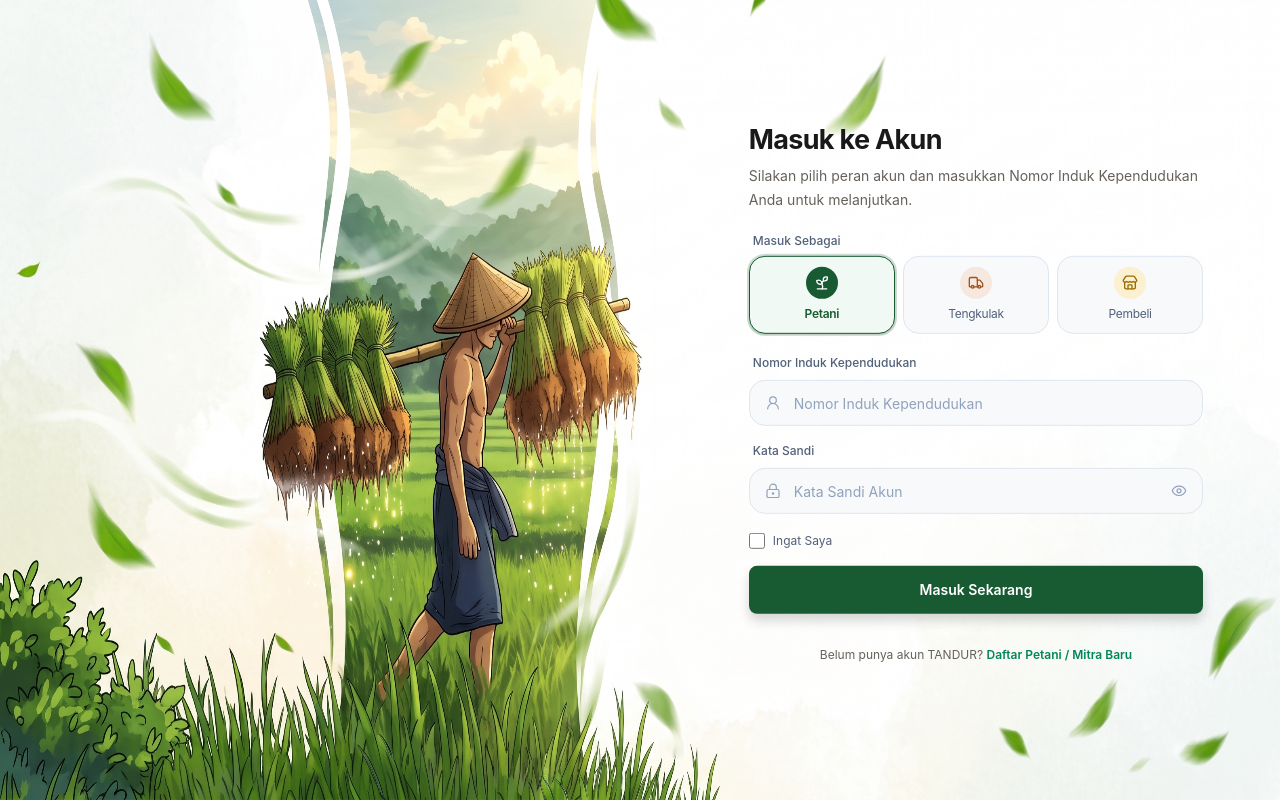
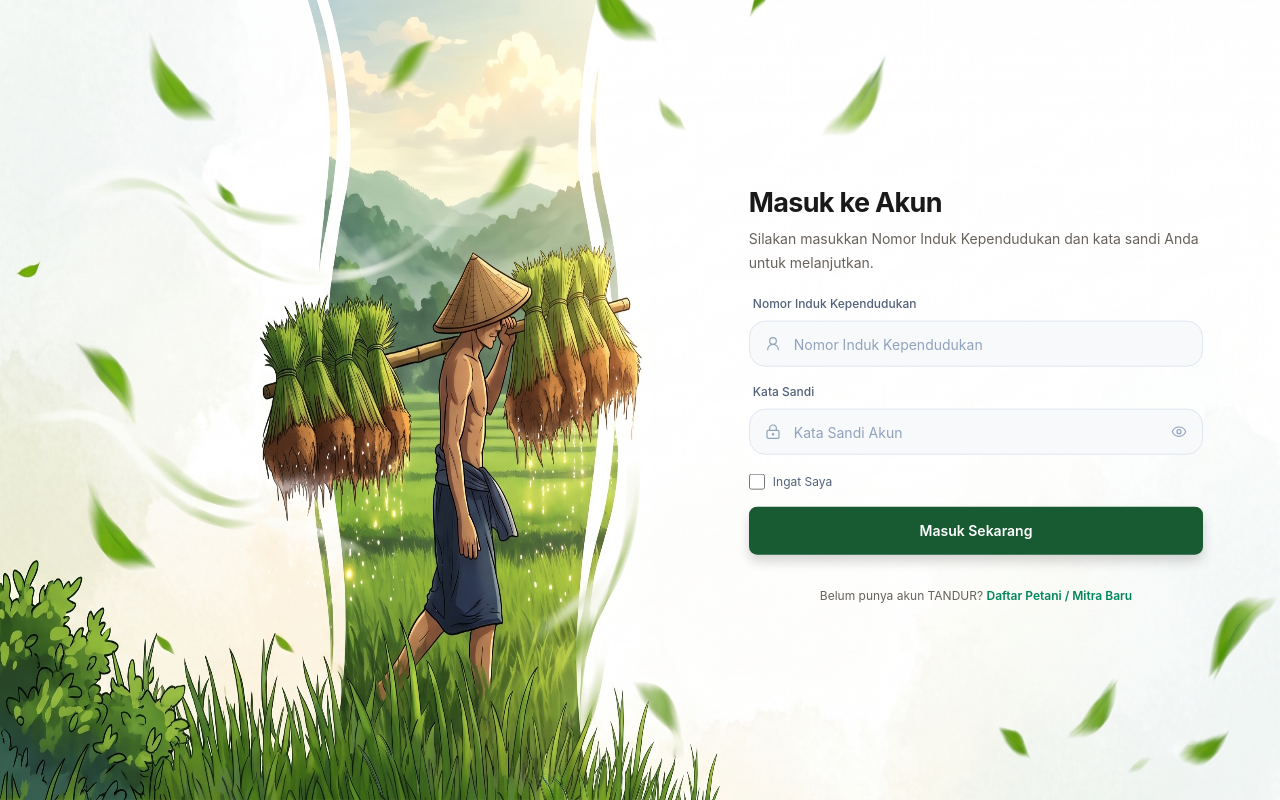
Before and after one commit to Danipinion/Sevent-X-Antech-Antench-Async, a React (Vite) app in the folder tandur/apps/web/: page /login in a window 1280 px wide. Built offline with nearby package versions, Linux system fonts and the light colour scheme; no server answers.

Commit message:
feat: simplify login component by removing role selection and related logic

```diff
--- a/tandur/apps/web/src/features/authentication/login.tsx
+++ b/tandur/apps/web/src/features/authentication/login.tsx
@@ -8,55 +8,15 @@ import {
   LockKeyhole,
   Eye,
   EyeOff,
-  Sprout,
-  Truck,
-  Store,
 } from "lucide-react";
 
 // TODO: sesuaikan path endpoint dengan Swagger backend
 const API_URL = import.meta.env.VITE_API_URL ?? "http://localhost:8080";
 const LOGIN_ENDPOINT = `${API_URL}/api/v1/auth/login`;
 
-type LoginRole = "farmer" | "middleman" | "buyer";
-
-const LOGIN_ROLES: {
-  value: LoginRole;
-  title: string;
-  desc: string;
-  icon: typeof Sprout;
-  iconBg: string;
-  iconColor: string;
-}[] = [
-  {
-    value: "farmer",
-    title: "Petani",
-    desc: "Portal Mitra Petani",
-    icon: Sprout,
-    iconBg: "bg-[#e3f3e8]",
-    iconColor: "text-[#185b32]",
-  },
-  {
-    value: "middleman",
-    title: "Tengkulak",
-    desc: "Portal Mitra Tengkulak",
-    icon: Truck,
-    iconBg: "bg-[#f6e8df]",
-    iconColor: "text-[#a0521d]",
-  },
-  {
-    value: "buyer",
-    title: "Pembeli",
-    desc: "Belanja Komoditas Tani",
-    icon: Store,
-    iconBg: "bg-[#fbf0cf]",
-    iconColor: "text-[#9a6b00]",
-  },
-];
-
 const Login = () => {
   const navigate = useNavigate();
 
-  const [selectedRole, setSelectedRole] = useState<LoginRole>("farmer");
   const [nik, setNik] = useState("");
   const [password, setPassword] = useState("");
   const [showPassword, setShowPassword] = useState(false);
@@ -80,29 +40,6 @@ const Login = () => {
       if (!token) {
         console.error("Response login tanpa token");
         throw new Error("Server tidak mengirim token login.");
-      }
-
-      // Validasi pembatasan peran login
-      if (user && user.role && user.role !== selectedRole) {
-        const roleNames: Record<string, string> = {
-          farmer: "Mitra Petani",
-          middleman: "Mitra Tengkulak",
-          buyer: "Pembeli",
-        };
-
-        const actualRoleName = roleNames[user.role] || user.role;
-        const selectedRoleName = roleNames[selectedRole] || selectedRole;
-
-        await Swal.fire({
-          icon: "warning",
-          title: "Akses Peran Tidak Sesuai",
-          html: `Akun ini terdaftar sebagai <b>${actualRoleName}</b>, bukan <b>${selectedRoleName}</b>.<br/><br/>Halaman ini khusus untuk masuk sebagai <b>${selectedRoleName}</b>. Silakan pilih tab <b>${actualRoleName}</b> di atas untuk melanjutkan.`,
-          confirmButtonColor: "#185b32",
-          confirmButtonText: "Mengerti",
-        });
-
-        setSubmitting(false);
-        return;
       }
 
       // "Ingat Saya" -> localStorage (tetap login), jika tidak -> sessionStorage
@@ -227,47 +164,8 @@ const Login = () => {
             </h1>
 
             <p className="mt-1 text-[14px] leading-6 text-[#66615b]">
-              Silakan pilih peran akun dan masukkan Nomor Induk Kependudukan Anda untuk melanjutkan.
+              Silakan masukkan Nomor Induk Kependudukan dan kata sandi Anda untuk melanjutkan.
             </p>
-          </div>
-
-          {/* Pilihan Peran Login */}
-          <div className="mb-5 space-y-1.5">
-            <label className="block pl-1 text-[12px] font-medium text-[#52617a]">
-              Masuk Sebagai
-            </label>
-            <div className="grid grid-cols-3 gap-2">
-              {LOGIN_ROLES.map((r) => {
-                const Icon = r.icon;
-                const isSelected = selectedRole === r.value;
-                return (
-                  <button
-                    key={r.value}
-                    type="button"
-                    onClick={() => setSelectedRole(r.value)}
-                    className={`
-                      flex flex-col items-center justify-center gap-1.5 rounded-[16px] border p-2.5 text-center transition-all cursor-pointer
-                      ${
-                        isSelected
-                          ? "border-[#185b32] bg-[#f0f9f3] text-[#185b32] font-semibold shadow-sm ring-2 ring-[#185b32]/20"
-                          : "border-[#dfe6ef] bg-[#f7f9fb] text-[#52617a] hover:bg-gray-100/70"
-                      }
-                    `}
-                  >
-                    <div
-                      className={`flex h-8 w-8 items-center justify-center rounded-full transition-colors ${
-                        isSelected
-                          ? "bg-[#185b32] text-white"
-                          : `${r.iconBg} ${r.iconColor}`
-                      }`}
-                    >
-                      <Icon size={16} />
-                    </div>
-                    <span className="text-[12px] tracking-tight">{r.title}</span>
-                  </button>
-                );
-              })}
-            </div>
           </div>
 
           {/* Form Login */}
```
